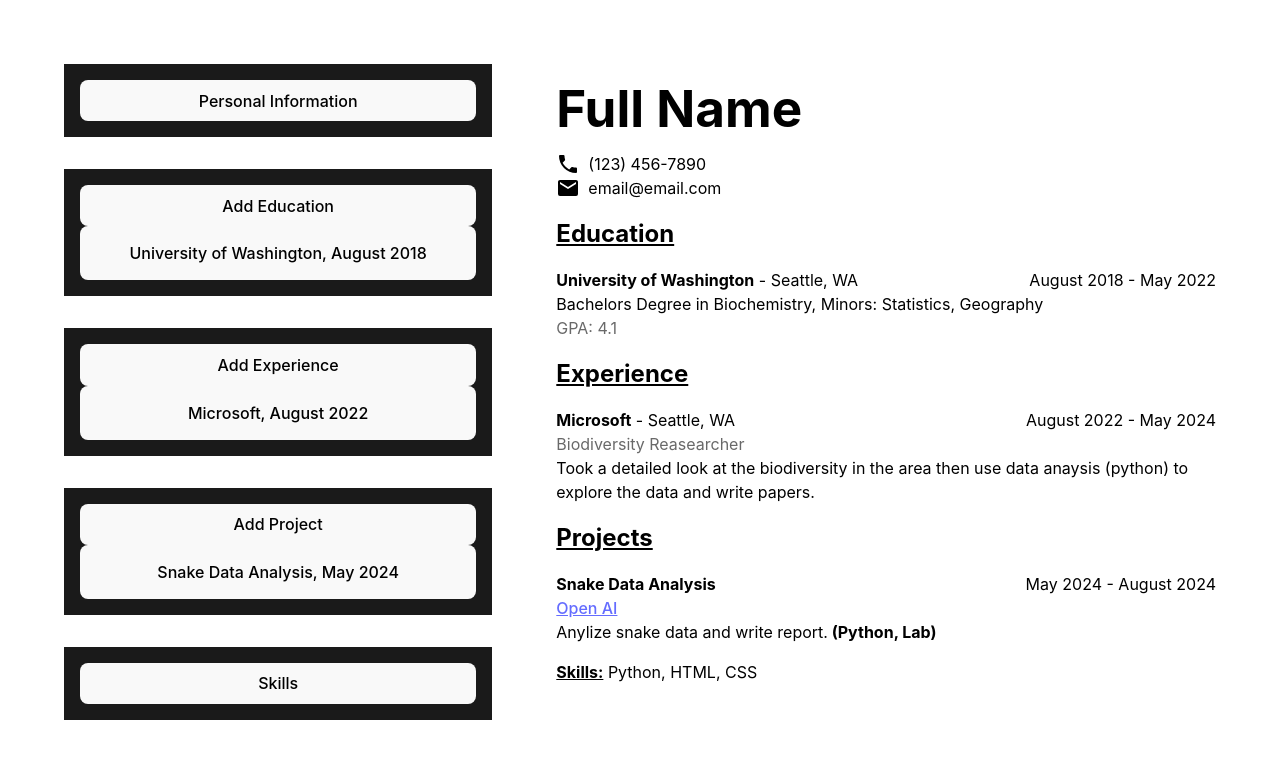
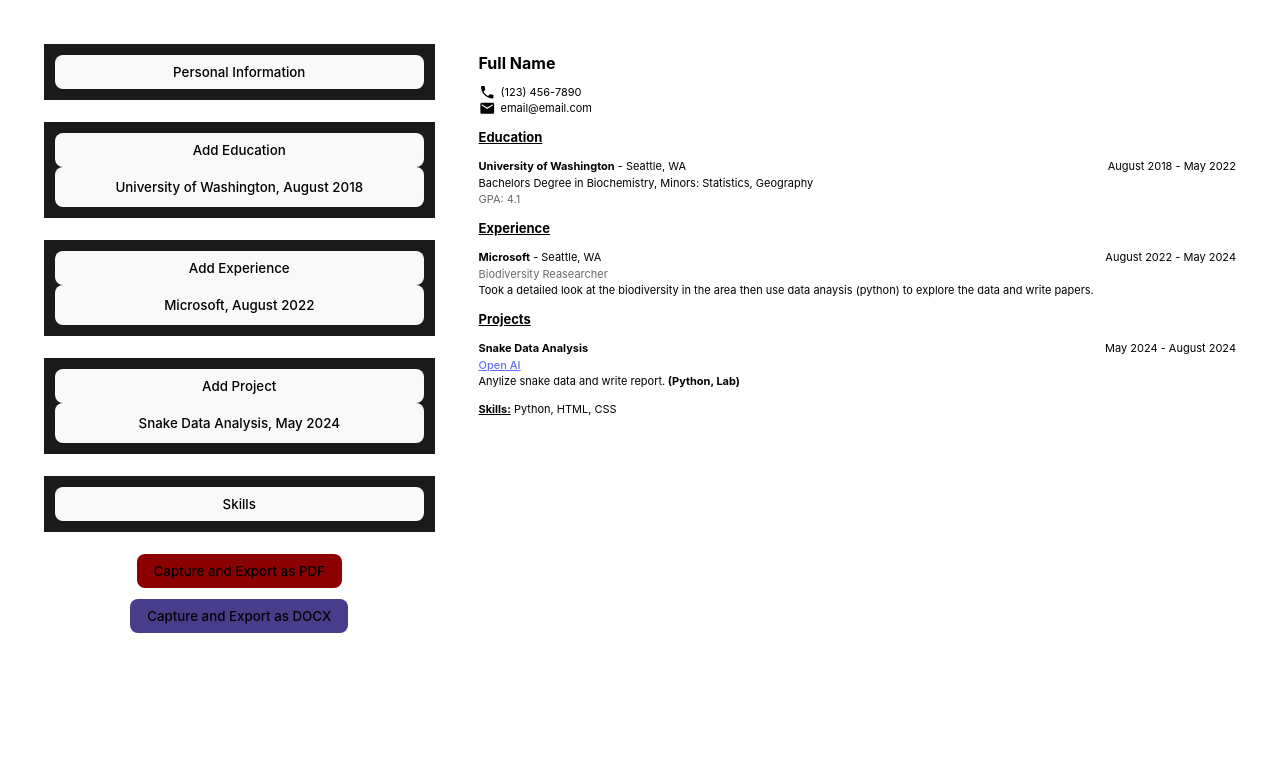
Before and after one commit to AliBa1/cv-app, a React (Vite) app: page / in a window 1280 px wide. Shown: the top 758 px of the page. Built offline with nearby package versions, Linux system fonts and the light colour scheme.

Commit message:
fix font size and add exporting

```diff
--- a/package.json
+++ b/package.json
@@ -12,6 +12,10 @@
   "dependencies": {
     "@mdi/js": "^7.4.47",
     "@mdi/react": "^1.6.1",
+    "docx": "^8.5.0",
+    "file-saver": "^2.0.5",
+    "html2canvas": "^1.4.1",
+    "jspdf": "^2.5.1",
     "react": "^18.2.0",
     "react-dom": "^18.2.0",
     "uuid": "^9.0.1"
--- a/src/App.css
+++ b/src/App.css
@@ -10,17 +10,19 @@
   padding: 2em;
 }
 
-.forms {
-  display: flex;
-  flex-direction: column;
-}
+/* .forms {
+  /* display: flex; */
+  /* flex-direction: column; */
+/* } */
 
 .cv {
   background-color: white;
   text-align: left;
   color: black;
-  width: 210mm;
-  height: 297mm;
+  /* width: 210mm;
+  height: 297mm; */
+  width: 816px;
+  height: 1056px;
 }
 
 .cv * {
--- a/src/App.jsx
+++ b/src/App.jsx
@@ -11,6 +11,8 @@ import Projects from './components/Projects.jsx'
 import ProjectsForm from './components/forms/ProjectsForm.jsx'
 import Skills from './components/Skills.jsx'
 import SkillsForm from './components/forms/SkillsForm.jsx'
+import ScreenshotPDF from './components/tools/ScreenshotPDF.jsx'
+import ScreenshotDocx from './components/tools/ScreenshotDocx.jsx'
 
 function App(){
   const [personalData, setPersonalData] = useState({
@@ -221,9 +223,11 @@ function App(){
         <ExperienceForm updateData={updateExperience} editData={editExperience} data={experienceData}/>
         <ProjectsForm updateData={updateProjects} editData={editProject} data={projectsData}/>
         <SkillsForm updateData={updateSkills} data={skillsData}/>
+        <ScreenshotPDF id={"resumeFile"}/>
+        <ScreenshotDocx id={"resumeFile"}/>
       </div>
 
-      <div className="cv">
+      <div className="cv" id='resumeFile'>
         <Personal data={personalData}/>
         <Education data={educationData}/>
         <Experience data={experienceData}/>
--- /dev/null
+++ b/src/components/tools/ScreenshotDocx.jsx
@@ -0,0 +1,55 @@
+/* eslint-disable react/prop-types */
+import html2canvas from 'html2canvas';
+import { Document, Packer, Paragraph, ImageRun } from 'docx';
+import { saveAs } from 'file-saver';
+
+const ScreenshotToDocx = ({ id }) => {
+  const captureAndExport = async () => {
+    const element = document.getElementById(id);
+    if (!element) {
+      console.error(`No element found with id: ${id}`);
+      return;
+    }
+    const canvas = await html2canvas(element);
+    const imgData = canvas.toDataURL('image/png');
+
+    // Convert base64 image to a byte array
+    const base64Data = imgData.split(',')[1];
+    const binaryString = window.atob(base64Data);
+    const len = binaryString.length;
+    const bytes = new Uint8Array(len);
+    for (let i = 0; i < len; i++) {
+      bytes[i] = binaryString.charCodeAt(i);
+    }
+
+    // Create DOCX document
+    const doc = new Document();
+    const image = new ImageRun({
+      data: bytes.buffer,
+      transformation: {
+        width: canvas.width,
+        height: canvas.height,
+      },
+    });
+
+    doc.addSection({
+      children: [
+        new Paragraph({
+          children: [image],
+        }),
+      ],
+    });
+
+    // Export DOCX document
+    const blob = await Packer.toBlob(doc);
+    saveAs(blob, 'resume.docx');
+  };
+
+  return (
+    <div>
+      <button onClick={captureAndExport} style={{backgroundColor: 'darkslateblue', marginBottom: '1rem'}}>Capture and Export as DOCX</button>
+    </div>
+  );
+};
+
+export default ScreenshotToDocx;
--- /dev/null
+++ b/src/components/tools/ScreenshotPDF.jsx
@@ -0,0 +1,32 @@
+/* eslint-disable react/prop-types */
+// import { useRef } from 'react';
+import html2canvas from 'html2canvas';
+import jsPDF from 'jspdf';
+
+const ScreenshotToPdf = ({ id }) => {
+  const captureAndExport = async () => {
+    const element = document.getElementById(id);
+    if (!element) {
+      console.error(`No element found with id: ${id}`);
+      return;
+    }
+    const canvas = await html2canvas(element);
+    const imgData = canvas.toDataURL('image/png');
+
+    const pdf = new jsPDF();
+    const imgProps = pdf.getImageProperties(imgData);
+    const pdfWidth = pdf.internal.pageSize.getWidth();
+    const pdfHeight = (imgProps.height * pdfWidth) / imgProps.width;
+
+    pdf.addImage(imgData, 'PNG', 0, 0, pdfWidth, pdfHeight);
+    pdf.save('resume.pdf');
+  };
+
+  return (
+    <div>
+      <button onClick={captureAndExport} style={{backgroundColor: 'darkred', marginBottom: '1rem'}}>Capture and Export as PDF</button>
+    </div>
+  );
+};
+
+export default ScreenshotToPdf;
--- a/src/index.css
+++ b/src/index.css
@@ -2,6 +2,7 @@
   font-family: Inter, system-ui, Avenir, Helvetica, Arial, sans-serif;
   line-height: 1.5;
   font-weight: 400;
+  font-size: 11px;
 
   color-scheme: light dark;
   color: rgba(255, 255, 255, 0.87);
@@ -31,11 +32,13 @@ body {
 }
 
 h1 {
-  font-size: 3.2em;
+  font-size: 16px;
+  /* font-size: 3.2em; */
   line-height: 1.1;
 }
 
 h2 {
+  font-size: 13px;
   padding-top: 1rem;
   /* margin-top: 1rem; */
   text-decoration: underline;
@@ -45,7 +48,7 @@ button {
   border-radius: 8px;
   border: 1px solid transparent;
   padding: 0.6em 1.2em;
-  font-size: 1em;
+  /* font-size: 1em; */
   font-weight: 500;
   font-family: inherit;
   background-color: #1a1a1a;
```
Also changed, not shown: 1 other file (tests, documents, lock files or other folders).
